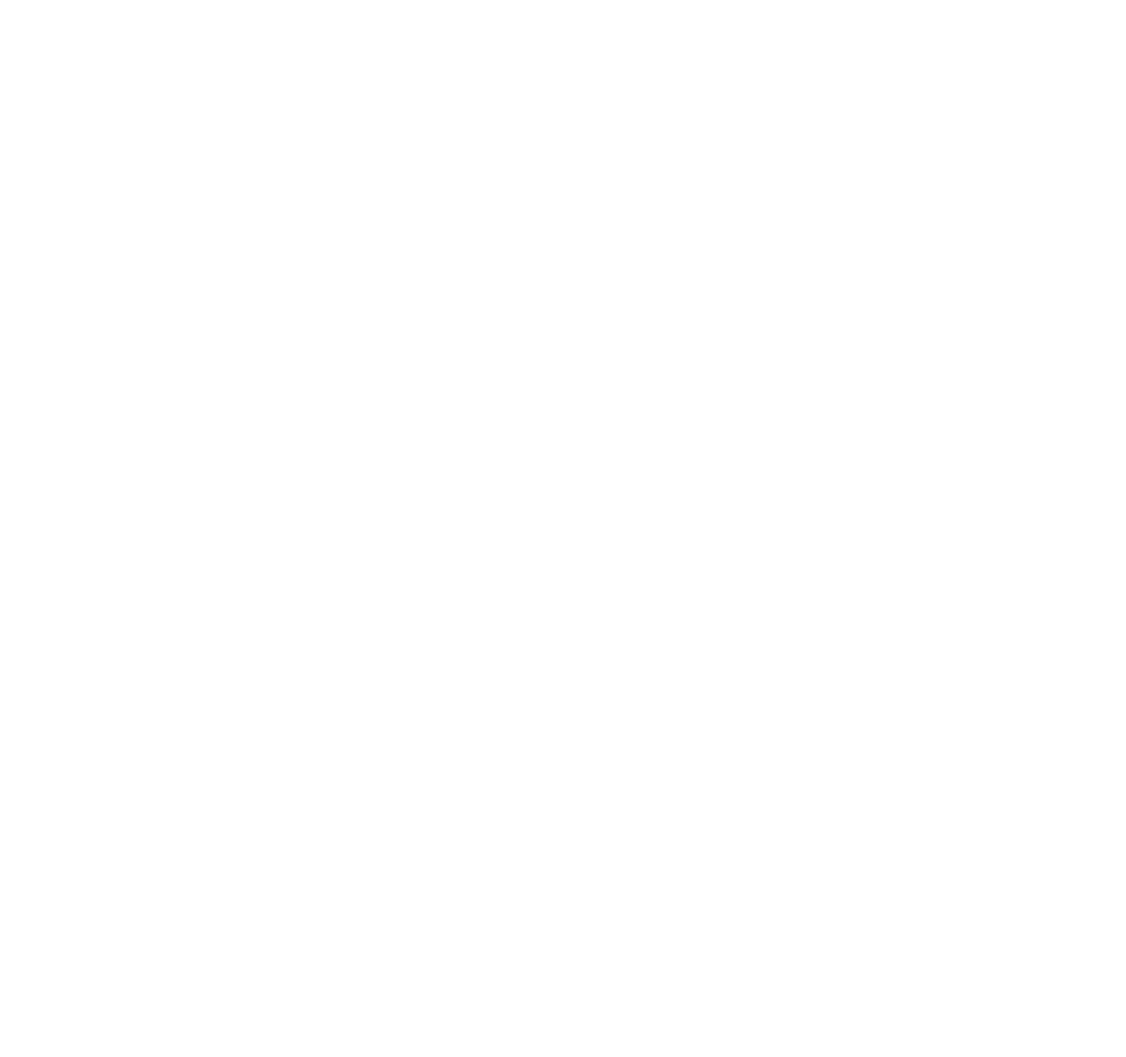
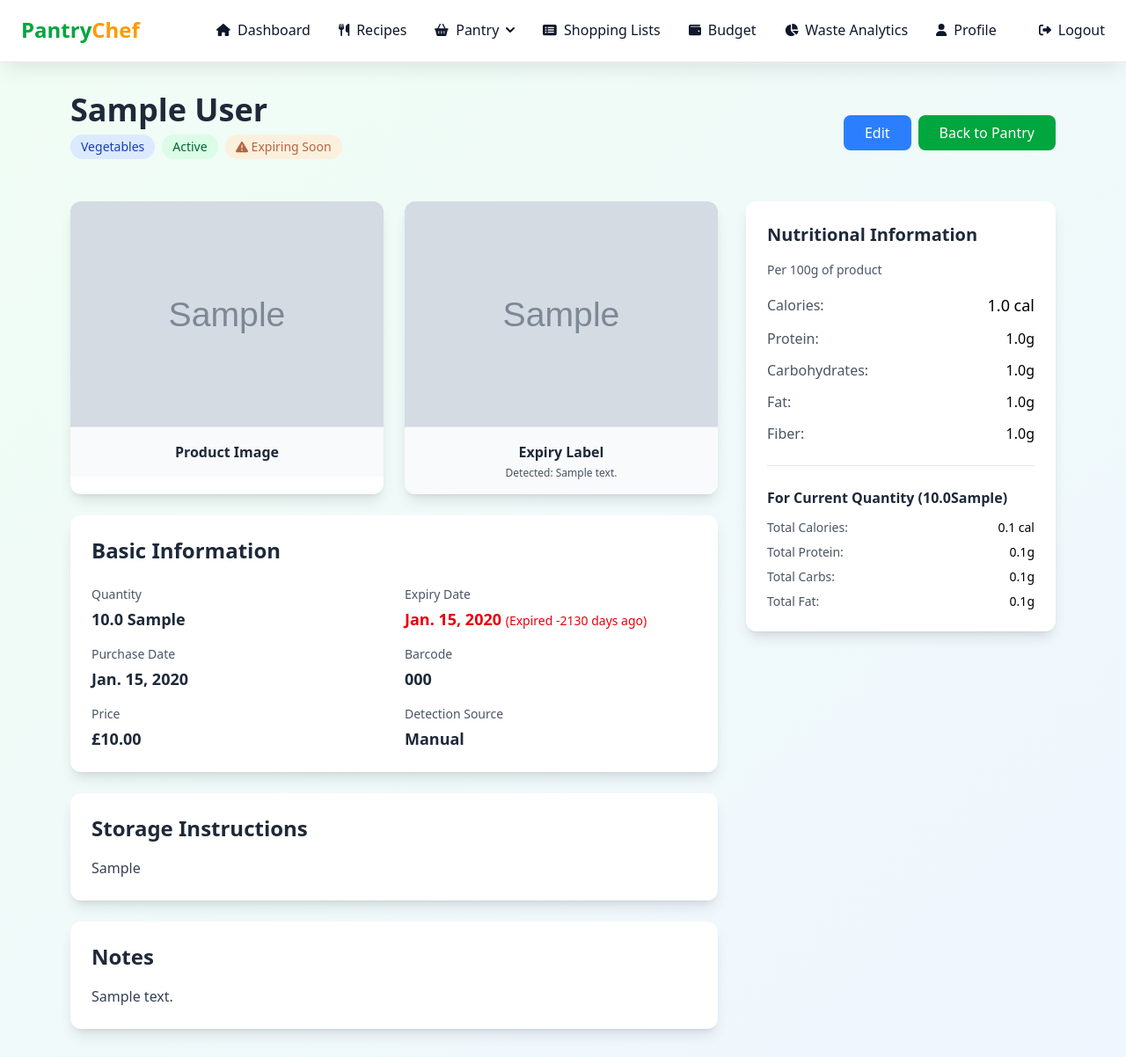
Before and after one commit to hemarastylepeke/bleedingedge, a Django app: page /pantry/1/ in a window 1280 px wide. Before the commit the page is empty. Shown: the whole page at 88% size. Before the commit the page ends 800 px from the top, so only its background shows below. Run offline with Django 5.2, Linux system fonts and the light colour scheme; a user stored in the database is signed in; tables that the repository leaves empty hold one stand-in row (values such as "Sample post"); grey boxes marked "Sample" are stand-in pictures; style sheets or scripts are compiled from the project's sources; some libraries are stand-ins or nearby versions.

Commit message:
Updated image upload and display on the detail view

```diff
--- a/templates/core/pantry_detail.html
+++ b/templates/core/pantry_detail.html
@@ -0,0 +1,321 @@
+{% extends 'core/base.html' %}
+{% load static %}
+
+{% block title %}{{ pantry_item.name }} - Pantry Pilot{% endblock %}
+
+{% block content %}
+<div class="min-h-screen bg-gradient-to-br from-green-50 to-blue-50 py-8">
+    <div class="container mx-auto px-4 max-w-6xl">
+        <!-- Header -->
+        <div class="flex flex-col md:flex-row justify-between items-start md:items-center mb-8">
+            <div class="flex-1">
+                <h1 class="text-3xl md:text-4xl font-bold text-gray-800 mb-2">{{ pantry_item.name }}</h1>
+                <div class="flex flex-wrap gap-2 mb-4">
+                    <span class="inline-flex items-center px-3 py-1 rounded-full text-sm font-medium bg-blue-100 text-blue-800">
+                        {{ pantry_item.get_category_display }}
+                    </span>
+                    <span class="inline-flex items-center px-3 py-1 rounded-full text-sm font-medium
+                        {% if pantry_item.status == 'active' %}bg-green-100 text-green-800
+                        {% elif pantry_item.status == 'consumed' %}bg-gray-100 text-gray-800
+                        {% elif pantry_item.status == 'wasted' %}bg-red-100 text-red-800
+                        {% else %}bg-yellow-100 text-yellow-800{% endif %}">
+                        {{ pantry_item.get_status_display }}
+                    </span>
+                    {% if pantry_item.is_expiring_soon %}
+                    <span class="inline-flex items-center px-3 py-1 rounded-full text-sm font-medium bg-orange-100 text-orange-800">
+                        <i class="fas fa-exclamation-triangle mr-1"></i>
+                        Expiring Soon
+                    </span>
+                    {% endif %}
+                </div>
+            </div>
+            <div class="flex gap-2 mt-4 md:mt-0">
+                <a href="{% url 'edit_pantry_item' pantry_item.id %}"
+                   class="bg-blue-500 hover:bg-blue-600 text-white px-6 py-2 rounded-lg transition-colors duration-200 font-medium">
+                    Edit
+                </a>
+                <a href="{% url 'pantry_list' %}"
+                   class="bg-green-600 hover:bg-green-800 text-white px-6 py-2 rounded-lg transition-colors duration-200 font-medium">
+                    Back to Pantry
+                </a>
+            </div>
+        </div>
+
+        <div class="grid grid-cols-1 lg:grid-cols-3 gap-8">
+            <!-- Left Column - Images and Basic Info -->
+            <div class="lg:col-span-2 space-y-6">
+                <!-- Images Section -->
+                <div class="grid grid-cols-1 md:grid-cols-2 gap-6">
+                    <!-- Product Image -->
+                    <div class="bg-white rounded-xl shadow-lg overflow-hidden">
+                        <div class="h-64 bg-gradient-to-br from-green-100 to-blue-100 flex items-center justify-center">
+                            {% if pantry_item.product_image %}
+                                <img src="{{ pantry_item.product_image.url }}" alt="{{ pantry_item.name }}" class="w-full h-full object-cover">
+                            {% else %}
+                                <div class="text-center p-6">
+                                    <i class="fas fa-image text-gray-400 text-4xl mb-3"></i>
+                                    <p class="text-gray-500 text-sm">No product image available</p>
+                                </div>
+                            {% endif %}
+                        </div>
+                        <div class="p-4 bg-gray-50 border-t border-gray-200">
+                            <h3 class="font-semibold text-gray-800 text-center">Product Image</h3>
+                        </div>
+                    </div>
+
+                    <!-- Expiry Label Image -->
+                    <div class="bg-white rounded-xl shadow-lg overflow-hidden">
+                        <div class="h-64 bg-gradient-to-br from-orange-100 to-red-100 flex items-center justify-center">
+                            {% if pantry_item.expiry_label_image %}
+                                <img src="{{ pantry_item.expiry_label_image.url }}" alt="Expiry label for {{ pantry_item.name }}" class="w-full h-full object-cover">
+                            {% else %}
+                                <div class="text-center p-6">
+                                    <i class="fas fa-barcode text-gray-400 text-4xl mb-3"></i>
+                                    <p class="text-gray-500 text-sm">No expiry label image</p>
+                                </div>
+                            {% endif %}
+                        </div>
+                        <div class="p-4 bg-gray-50 border-t border-gray-200">
+                            <h3 class="font-semibold text-gray-800 text-center">Expiry Label</h3>
+                            {% if pantry_item.detected_expiry_text %}
+                                <p class="text-xs text-gray-600 text-center mt-1">Detected: {{ pantry_item.detected_expiry_text }}</p>
+                            {% endif %}
+                        </div>
+                    </div>
+                </div>
+
+                <!-- Basic Information -->
+                <div class="bg-white rounded-xl shadow-lg p-6">
+                    <h2 class="text-2xl font-bold text-gray-800 mb-6">Basic Information</h2>
+                    <div class="grid grid-cols-1 md:grid-cols-2 gap-6">
+                        <div class="space-y-4">
+                            <div>
+                                <label class="block text-sm font-medium text-gray-600 mb-1">Quantity</label>
+                                <p class="text-lg font-semibold text-gray-800">{{ pantry_item.quantity }} {{ pantry_item.unit }}</p>
+                            </div>
+                            <div>
+                                <label class="block text-sm font-medium text-gray-600 mb-1">Purchase Date</label>
+                                <p class="text-lg font-semibold text-gray-800">{{ pantry_item.purchase_date }}</p>
+                            </div>
+                            <div>
+                                <label class="block text-sm font-medium text-gray-600 mb-1">Price</label>
+                                <p class="text-lg font-semibold text-gray-800">
+                                    {% if pantry_item.price %}
+                                        £{{ pantry_item.price }}
+                                    {% else %}
+                                        <span class="text-gray-400">Not set</span>
+                                    {% endif %}
+                                </p>
+                            </div>
+                        </div>
+                        <div class="space-y-4">
+                            <div>
+                                <label class="block text-sm font-medium text-gray-600 mb-1">Expiry Date</label>
+                                <p class="text-lg font-semibold {% if pantry_item.is_expiring_soon %}text-red-600{% else %}text-gray-800{% endif %}">
+                                    {{ pantry_item.expiry_date }}
+                                    {% if pantry_item.days_until_expiry >= 0 %}
+                                        <span class="text-sm font-normal text-gray-600">
+                                            ({{ pantry_item.days_until_expiry }} days remaining)
+                                        </span>
+                                    {% else %}
+                                        <span class="text-sm font-normal text-red-600">
+                                            (Expired {{ pantry_item.days_until_expiry }} days ago)
+                                        </span>
+                                    {% endif %}
+                                </p>
+                            </div>
+                            <div>
+                                <label class="block text-sm font-medium text-gray-600 mb-1">Barcode</label>
+                                <p class="text-lg font-semibold text-gray-800">
+                                    {% if pantry_item.barcode %}
+                                        {{ pantry_item.barcode }}
+                                    {% else %}
+                                        <span class="text-gray-400">Not set</span>
+                                    {% endif %}
+                                </p>
+                            </div>
+                            <div>
+                                <label class="block text-sm font-medium text-gray-600 mb-1">Detection Source</label>
+                                <p class="text-lg font-semibold text-gray-800 capitalize">{{ pantry_item.detection_source }}</p>
+                            </div>
+                        </div>
+                    </div>
+                </div>
+
+                <!-- Storage Instructions -->
+                {% if pantry_item.storage_instructions %}
+                <div class="bg-white rounded-xl shadow-lg p-6">
+                    <h2 class="text-2xl font-bold text-gray-800 mb-4">Storage Instructions</h2>
+                    <p class="text-gray-700 leading-relaxed">{{ pantry_item.storage_instructions }}</p>
+                </div>
+                {% endif %}
+
+                <!-- Notes -->
+                {% if pantry_item.notes %}
+                <div class="bg-white rounded-xl shadow-lg p-6">
+                    <h2 class="text-2xl font-bold text-gray-800 mb-4">Notes</h2>
+                    <p class="text-gray-700 leading-relaxed">{{ pantry_item.notes }}</p>
+                </div>
+                {% endif %}
+            </div>
+
+            <!-- Right Column - Sidebar -->
+            <div class="space-y-6">
+                <!-- Nutritional Information -->
+                <div class="bg-white rounded-xl shadow-lg p-6">
+                    <h3 class="text-xl font-semibold text-gray-800 mb-4">Nutritional Information</h3>
+                    <p class="text-sm text-gray-600 mb-4">Per 100g of product</p>
+
+                    <div class="space-y-3">
+                        <div class="flex justify-between items-center">
+                            <span class="text-gray-600">Calories:</span>
+                            <span class="font-medium text-lg">{{ pantry_item.calories|default:"0" }} cal</span>
+                        </div>
+                        <div class="flex justify-between items-center">
+                            <span class="text-gray-600">Protein:</span>
+                            <span class="font-medium">{{ pantry_item.protein|default:"0" }}g</span>
+                        </div>
+                        <div class="flex justify-between items-center">
+                            <span class="text-gray-600">Carbohydrates:</span>
+                            <span class="font-medium">{{ pantry_item.carbs|default:"0" }}g</span>
+                        </div>
+                        <div class="flex justify-between items-center">
+                            <span class="text-gray-600">Fat:</span>
+                            <span class="font-medium">{{ pantry_item.fat|default:"0" }}g</span>
+                        </div>
+                        <div class="flex justify-between items-center">
+                            <span class="text-gray-600">Fiber:</span>
+                            <span class="font-medium">{{ pantry_item.fiber|default:"0" }}g</span>
+                        </div>
+                    </div>
+
+                    <!-- Current Quantity Nutritional Info -->
+                    {% if nutritional_info %}
+                    <div class="mt-6 pt-6 border-t border-gray-200">
+                        <h4 class="font-semibold text-gray-800 mb-3">For Current Quantity ({{ pantry_item.quantity }}{{ pantry_item.unit }})</h4>
+                        <div class="space-y-2 text-sm">
+                            <div class="flex justify-between">
+                                <span class="text-gray-600">Total Calories:</span>
+                                <span class="font-medium">{{ nutritional_info.calories|floatformat:1 }} cal</span>
+                            </div>
+                            <div class="flex justify-between">
+                                <span class="text-gray-600">Total Protein:</span>
+                                <span class="font-medium">{{ nutritional_info.protein|floatformat:1 }}g</span>
+                            </div>
+                            <div class="flex justify-between">
+                                <span class="text-gray-600">Total Carbs:</span>
+                                <span class="font-medium">{{ nutritional_info.carbs|floatformat:1 }}g</span>
+                            </div>
+                            <div class="flex justify-between">
+                                <span class="text-gray-600">Total Fat:</span>
+                                <span class="font-medium">{{ nutritional_info.fat|floatformat:1 }}g</span>
+                            </div>
+                        </div>
+                    </div>
+                    {% endif %}
+                </div>
+                </div>
+            </div>
+        </div>
+    </div>
+</div>
+
+<style>
+/* Image hover effects */
+img {
+    transition: transform 0.3s ease;
+}
+
+img:hover {
+    transform: scale(1.02);
+}
+
+/* Status badge animations */
+@keyframes pulse-warning {
+    0%, 100% {
+        opacity: 1;
+    }
+    50% {
+        opacity: 0.7;
+    }
+}
+
+.bg-orange-100 {
+    animation: pulse-warning 2s infinite;
+}
+
+/* Smooth transitions for all interactive elements */
+a, button {
+    transition: all 0.3s ease;
+}
+
+/* Card hover effects */
+.bg-white {
+    transition: transform 0.2s ease, box-shadow 0.2s ease;
+}
+
+.bg-white:hover {
+    transform: translateY(-2px);
+    box-shadow: 0 10px 25px -5px rgba(0, 0, 0, 0.1);
+}
+</style>
+
+<script>
+document.addEventListener('DOMContentLoaded', function() {
+    // Add confirmation for destructive actions
+    const wasteButtons = document.querySelectorAll('form[action*="mark_item_wasted"] button');
+    wasteButtons.forEach(button => {
+        button.addEventListener('click', function(e) {
+            if (!confirm('Are you sure you want to mark this item as wasted? This will record it in your food waste analytics.')) {
+                e.preventDefault();
+            }
+        });
+    });
+
+    // Add image zoom functionality
+    const images = document.querySelectorAll('img');
+    images.forEach(img => {
+        img.addEventListener('click', function() {
+            // Create modal for image zoom
+            const modal = document.createElement('div');
+            modal.className = 'fixed inset-0 bg-black bg-opacity-75 flex items-center justify-center z-50';
+            modal.innerHTML = `
+                <div class="max-w-4xl max-h-full p-4">
+                    <img src="${this.src}" alt="${this.alt}" class="max-w-full max-h-full object-contain">
+                    <button class="absolute top-4 right-4 text-white text-2xl bg-black bg-opacity-50 rounded-full w-10 h-10 flex items-center justify-center hover:bg-opacity-75">
+                        <i class="fas fa-times"></i>
+                    </button>
+                </div>
+            `;
+
+            document.body.appendChild(modal);
+
+            // Close modal on button click or background click
+            const closeBtn = modal.querySelector('button');
+            closeBtn.addEventListener('click', () => modal.remove());
+            modal.addEventListener('click', (e) => {
+                if (e.target === modal) modal.remove();
+            });
+        });
+    });
+
+    // Add copy barcode functionality
+    const barcodeElement = document.querySelector('p:contains("Barcode")').nextElementSibling;
+    if (barcodeElement && !barcodeElement.textContent.includes('Not set')) {
+        barcodeElement.style.cursor = 'pointer';
+        barcodeElement.title = 'Click to copy barcode';
+        barcodeElement.addEventListener('click', function() {
+            const barcode = this.textContent.trim();
+            navigator.clipboard.writeText(barcode).then(() => {
+                const originalText = this.textContent;
+                this.textContent = 'Copied!';
+                setTimeout(() => {
+                    this.textContent = originalText;
+                }, 2000);
+            });
+        });
+    }
+});
+</script>
+</div>
+{% endblock %}
```
Also changed, not shown: templates/core/pantry_list.html (+12 -5 lines), media/expiry_labels/Screenshot_from_2025-05-13_18-45-23.png (added), media/expiry_labels/Screenshot_from_2025-05-13_18-45-23_Uwdfk8A.png (added), media/pantry_images/Screenshot_from_2025-05-14_02-17-12.png (added), media/pantry_images/Screenshot_from_2025-05-14_02-17-12_DhYFGcU.png (added).
